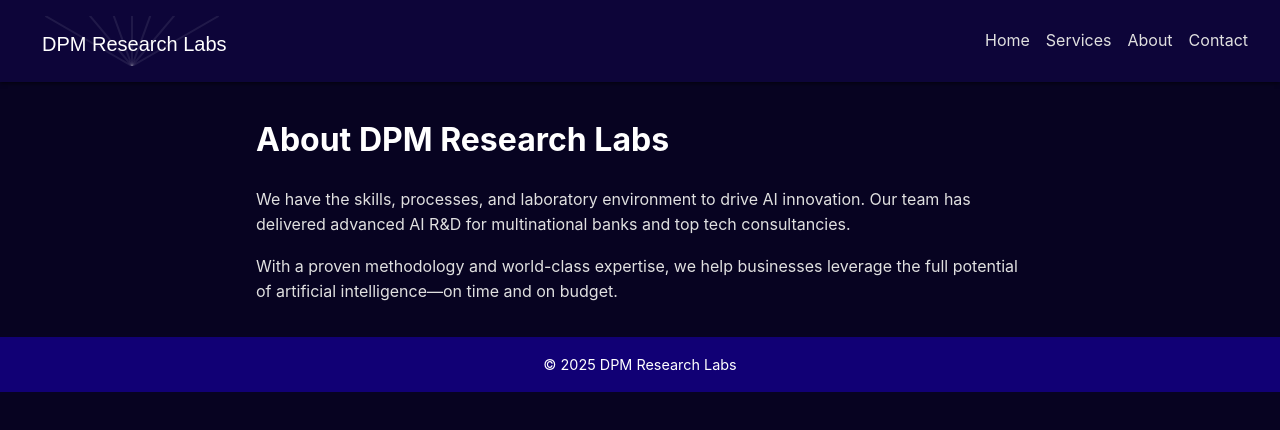
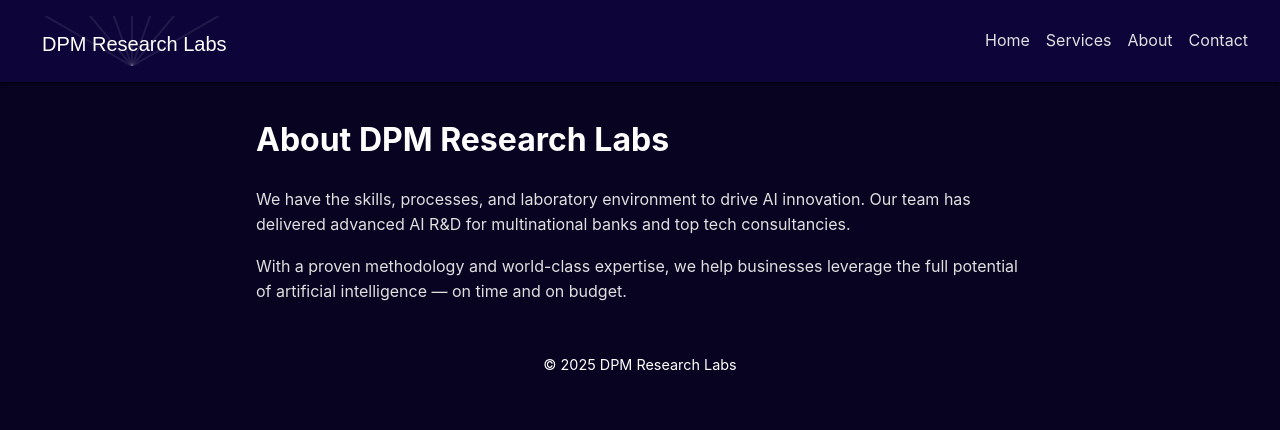
Before and after one commit to kblock1/dpm-research-labs, a Next.js app: page /about in a window 1280 px wide. Shown: the top 430 px of the page. Built offline with nearby package versions, Linux system fonts and the light colour scheme.

Commit message:
colour change again

```diff
--- a/pages/about.tsx
+++ b/pages/about.tsx
@@ -11,7 +11,7 @@ export default function About() {
       </p>
       <p>
         With a proven methodology and world-class expertise, we help businesses
-        leverage the full potential of artificial intelligence—on time and on
+        leverage the full potential of artificial intelligence — on time and on
         budget.
       </p>
     </Layout>
--- a/styles/globals.css
+++ b/styles/globals.css
@@ -66,5 +66,5 @@ footer {
   padding: 1rem;
   font-size: 0.9rem;
   color: #ffffff;
-  background: #140085d8;
+  background: #070321;
 }
```
